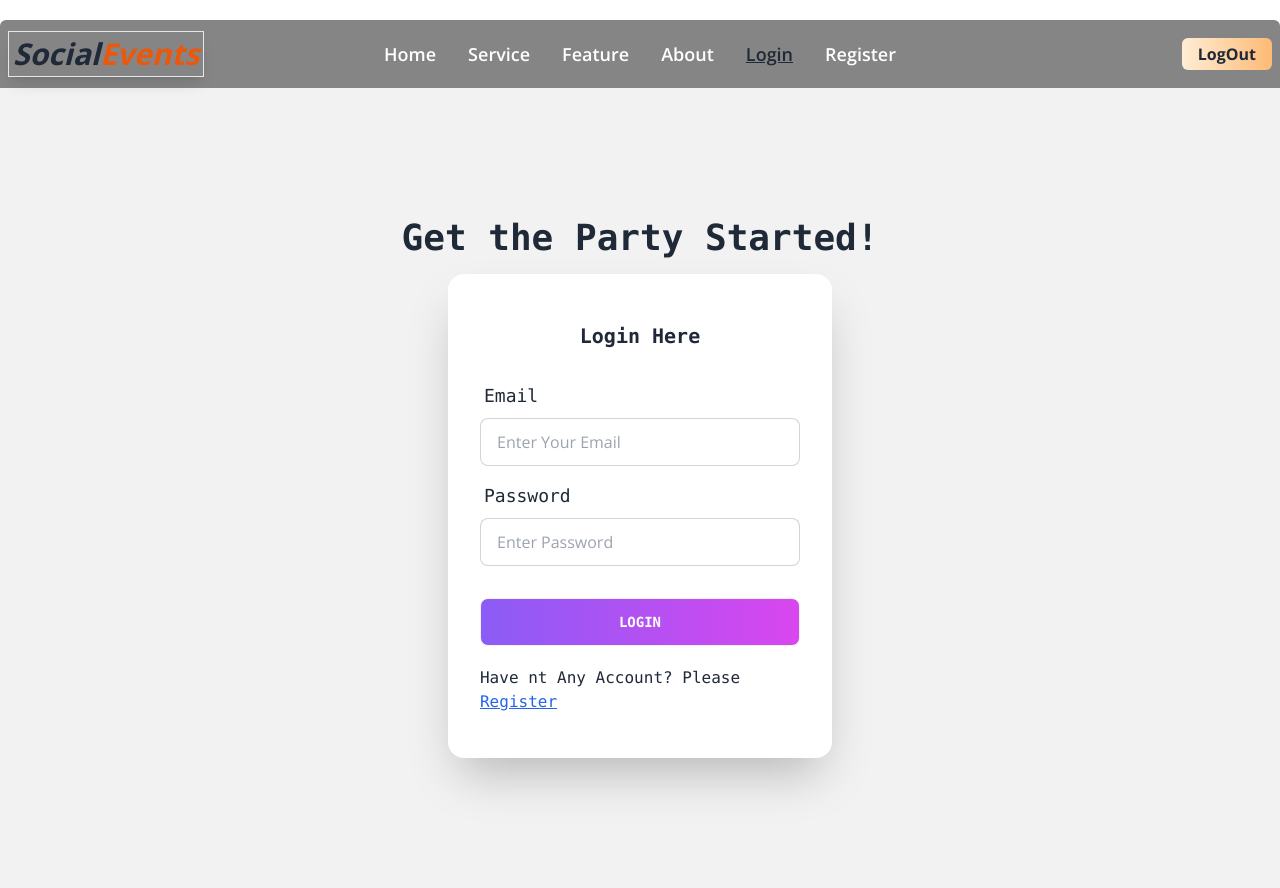
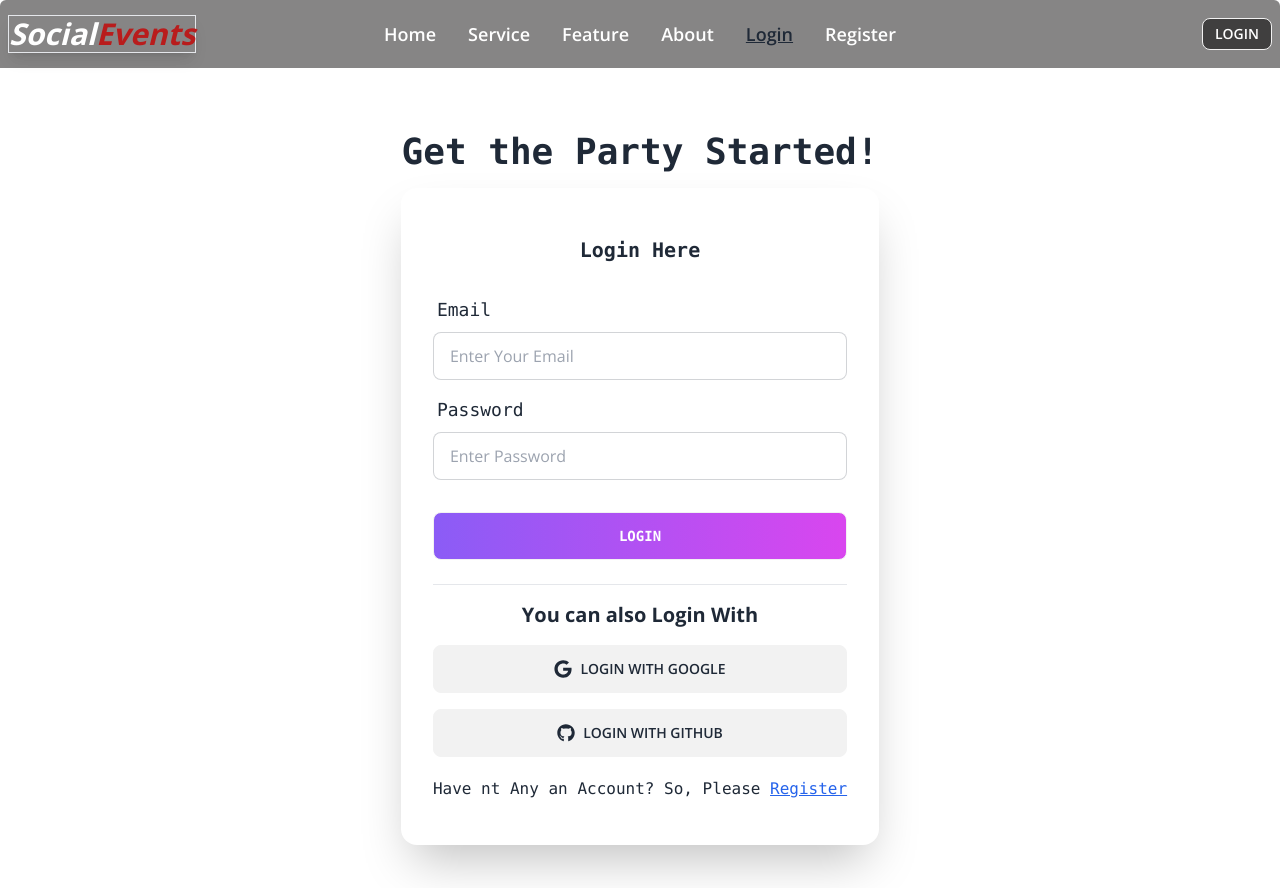
Before and after one commit to Ishtiak007/Social-Events, a React (Vite) app: page /login in a window 1280 px wide. Built offline with nearby package versions, Linux system fonts and the light colour scheme; no server answers; some icons are missing.

Commit message:
Private route page added with this 'After reloading the page of a private route, the user should not be redirected to the login page' condition and login or register form password validation also completed

```diff
--- a/package.json
+++ b/package.json
@@ -16,7 +16,9 @@
     "prop-types": "^15.8.1",
     "react": "^18.2.0",
     "react-dom": "^18.2.0",
+    "react-fast-marquee": "^1.6.1",
     "react-hot-toast": "^2.4.1",
+    "react-icons": "^4.11.0",
     "react-responsive-carousel": "^3.2.23",
     "react-router-dom": "^6.16.0",
     "sort-by": "^1.2.0"
--- a/src/assets/Components/Login/Login.jsx
+++ b/src/assets/Components/Login/Login.jsx
@@ -1,10 +1,15 @@
-import { useContext } from "react";
-import { Link } from "react-router-dom";
+import { useContext, useState } from "react";
+import { Link, useLocation, useNavigate } from "react-router-dom";
 import { AuthContext } from "../../Provider/AuthProvider";
 import toast from "react-hot-toast";
+import { FaGithub, FaGoogle } from "react-icons/fa";
+import { FaRegEye, FaRegEyeSlash, } from "react-icons/fa6";
 
 const Login = () => {
-    const { signInUser } = useContext(AuthContext);
+    const { signInUser, googleLogIn } = useContext(AuthContext);
+    const [showPassword, setShowPassword] = useState(false)
+    const location = useLocation();
+    const navigate = useNavigate()
 
 
     const handleLogin = e => {
@@ -15,25 +20,39 @@ const Login = () => {
 
         signInUser(email, password)
             .then((result) => {
-                toast.success('Heyyyy User! Your Login process Successfully done!');
+                toast.success('Your Login process Successfully done!');
                 console.log(result.user);
+
+                navigate(location?.state ? location.state : '/');
             })
             .catch((error) => {
-                toast.error("Heyyy User!! Something wrong. Please Try again")
+                toast.error("Invalid login credentials , Provide your valid email and password")
                 console.log(error)
             })
+    }
 
-
+    const handleGoogleLogIn = () => {
+        googleLogIn()
+            .then((res) => {
+                toast.success('Google Log In successfully!');
+                console.log(res.user);
+            })
+            .catch((error) => {
+                toast.error("Invalid login credentials")
+                console.log(error)
+            })
     }
     return (
-        <div className="h-[100vh] flex justify-center items-center">
-            <div className="hero min-h-screen bg-base-200">
+
+        <div className="mt-5">
+            <div className="md:h-[100vh] flex justify-center items-center">
+                <div className="hero min-h-screen ">
                     <div className="hero-content flex-col">
                         <div className="text-center lg:text-left">
                             <h1 className="text-4xl font-bold text-center font-mono">Get the Party Started!</h1>
 
                         </div>
-                    <div className="card flex-shrink-0 w-full max-w-sm shadow-2xl bg-base-100">
+                        <div className="card flex-shrink-0 w-full md:max-w-xl shadow-2xl bg-base-100">
 
                             <form onSubmit={handleLogin} className="card-body">
                                 <div>
@@ -45,19 +64,37 @@ const Login = () => {
                                     </label>
                                     <input type="email" name="email" placeholder="Enter Your Email" className="input input-bordered" required />
                                 </div>
-                            <div className="form-control">
+                                <div className="form-control relative">
                                     <label className="label">
                                         <span className="label-text font-mono text-lg">Password</span>
                                     </label>
-                                <input type="password" name="password" placeholder="Enter Password" className="input input-bordered" required />
+                                    <input type={showPassword ? "text" : "password"} name="password" placeholder="Enter Password" className="input input-bordered" required />
+                                    <span className='cursor-pointer text-xl absolute bottom-3 right-5' onClick={() => setShowPassword(!showPassword)}>
+                                        {
+                                            showPassword ? <FaRegEyeSlash></FaRegEyeSlash> : <FaRegEye></FaRegEye>
+                                        }
+                                    </span>
                                 </div>
                                 <div className="form-control mt-6">
                                     <button className="btn bg-gradient-to-r from-violet-500 to-fuchsia-500 text-white font-mono font-semibold">Login</button>
                                 </div>
                                 <div>
-                                <p className="font-mono text-base my-3">Have nt Any Account? Please <Link to='/register' className="text-blue-600 underline">Register</Link></p>
+                                    <hr className="my-4" />
+                                    <h1 className="text-xl font-bold text-center mt-4">You can also Login With</h1>
+                                    <button onClick={handleGoogleLogIn} className="btn w-full hover:text-blue-600 my-4">
+                                        <FaGoogle className="text-lg"></FaGoogle>
+                                        Login with Google
+                                    </button>
+                                    <button className="btn w-full hover:text-blue-600">
+                                        <FaGithub className="text-lg"></FaGithub>
+                                        Login with Github
+                                    </button>
+                                </div>
+                                <div>
+                                    <p className="font-mono text-base my-3">Have nt Any an Account? So, Please <Link to='/register' className="text-blue-600 underline">Register</Link></p>
                                 </div>
                             </form>
+                        </div>
                     </div>
                 </div>
             </div>
--- a/src/assets/Components/Navbar/Navbar.jsx
+++ b/src/assets/Components/Navbar/Navbar.jsx
@@ -1,6 +1,15 @@
+import { useContext } from "react";
 import { Link, NavLink } from "react-router-dom";
+import { AuthContext } from "../../Provider/AuthProvider";
+import toast from "react-hot-toast";
+import Marquee from "react-fast-marquee";
+import { FaBars } from "react-icons/fa";
 
 const Navbar = () => {
+    const { user, logOut } = useContext(AuthContext);
+    console.log(user)
+
+
     const navLinks = <>
         <li><NavLink className={({ isActive, isPending }) =>
             isPending ? "pending" : isActive ? " font-semibold text-[18px] underline" : "text-white font-semibold text-[18px]"
@@ -18,21 +27,34 @@ const Navbar = () => {
             isPending ? "pending" : isActive ? " font-semibold text-[18px] underline" : "text-white font-semibold text-[18px]"
         } to='/login'>Login</NavLink></li>
         <li><NavLink className={({ isActive, isPending }) =>
-            isPending ? "pending" : isActive ? " font-semibold text-[18px] underline" : "text-white font-semibold text-[18px]"
+            isPending ? "pending" : isActive ? "  text-[18px] underline" : "text-white font-semibold text-[18px]"
         } to='/register'>Register</NavLink></li>
     </>
+
+    const handleLogOut = () => {
+        logOut()
+            .then(() => {
+                toast.success('Log Out successfully!');
+            })
+            .catch((error) => {
+                toast.error("Something wrong. Please Try again")
+                console.log(error)
+            })
+
+    }
+
     return (
-        <div className="navbar bg-[#444343a5] mt-5 rounded-t-md sticky inset-0 z-10">
+        <div className="navbar bg-[#444343a5] rounded-t-md sticky inset-0 z-10">
             <div className="navbar-start">
                 <div className="dropdown">
                     <label tabIndex={0} className="btn btn-ghost lg:hidden">
-                        <svg xmlns="http://www.w3.org/2000/svg" className="h-5 w-5" fill="none" viewBox="0 0 24 24" stroke="currentColor"><path strokeLinecap="round" strokeLinejoin="round" strokeWidth="2" d="M4 6h16M4 12h8m-8 6h16" /></svg>
+                        <FaBars className="text-3xl"></FaBars>
                     </label>
-                    <ul tabIndex={0} className="menu menu-sm dropdown-content mt-3 z-[1] p-2 shadow bg-base-100 rounded-box w-52">
+                    <ul tabIndex={0} className="menu menu-sm dropdown-content mt-3 z-[1] p-2 shadow bg-gray-400 rounded-box w-52">
                         {navLinks}
                     </ul>
                 </div>
-                <Link to='/' className="border p-1 shadow-lg"><span className="md:text-3xl font-bold italic">Social</span><span className="md:text-3xl font-bold text-orange-600 italic">Events</span></Link>
+                <Link to='/' className="border shadow-lg"><span className="md:text-3xl font-bold italic text-white">Social</span><span className="md:text-3xl font-bold text-red-700 italic">Events</span></Link>
             </div>
             <div className="navbar-center hidden lg:flex">
                 <ul className="menu menu-horizontal px-1">
@@ -40,7 +62,13 @@ const Navbar = () => {
                 </ul>
             </div>
             <div className="navbar-end">
-                <Link className="px-4 py-1  font-bold bg-gradient-to-r from-orange-100 to-orange-300 rounded-md">LogOut</Link>
+                {
+                    user && <span className="text-yellow-200 text-xl font-medium font-serif"><Marquee>{user.email}</Marquee></span>
+                }
+                {
+                    user ? <button onClick={handleLogOut} className="btn btn-sm bg-[#403F3F] text-white hover:bg-slate-600">LogOut</button>
+                        : <Link to='/login'><button className="btn btn-sm bg-[#403F3F] text-white hover:bg-slate-600">Login</button></Link>
+                }
             </div>
         </div>
     );
--- /dev/null
+++ b/src/assets/Components/PrivateRoute/PrivateRoute.jsx
@@ -0,0 +1,17 @@
+import { useContext } from "react";
+import { AuthContext } from "../../Provider/AuthProvider";
+import { Navigate, useLocation } from "react-router-dom";
+
+const PrivateRoute = ({ children }) => {
+    const { user, loading } = useContext(AuthContext);
+    const location = useLocation()
+    if (loading) {
+        return <span className="loading loading-dots loading-lg flex justify-center items-center h-screen mx-auto"></span>
+    }
+    if (user) {
+        return children;
+    }
+    return <Navigate state={location.pathname} to='/login'></Navigate>;
+};
+
+export default PrivateRoute;
--- a/src/main.jsx
+++ b/src/main.jsx
@@ -14,6 +14,7 @@ import CategoryDetails from './assets/Components/AllCategories/CategoryDetails';
 import Login from './assets/Components/Login/Login';
 import Register from './assets/Components/Register/Register';
 import AuthProvider from './assets/Provider/AuthProvider';
+import PrivateRoute from './assets/Components/PrivateRoute/PrivateRoute';
 const router = createBrowserRouter([
   {
     path: "/",
@@ -45,7 +46,7 @@ const router = createBrowserRouter([
       },
       {
         path: '/category/:id',
-        element: <CategoryDetails></CategoryDetails>,
+        element: <PrivateRoute><CategoryDetails></CategoryDetails></PrivateRoute>,
         loader: () => fetch('../data.json')
       }
     ]
```
Also changed, not shown: src/assets/Components/Register/Register.jsx (+31 -16 lines), src/assets/Provider/AuthProvider.jsx (+31 -4 lines), 1 other file (tests, documents, lock files or other folders). Lines whose indentation alone changed are shown as unchanged.
